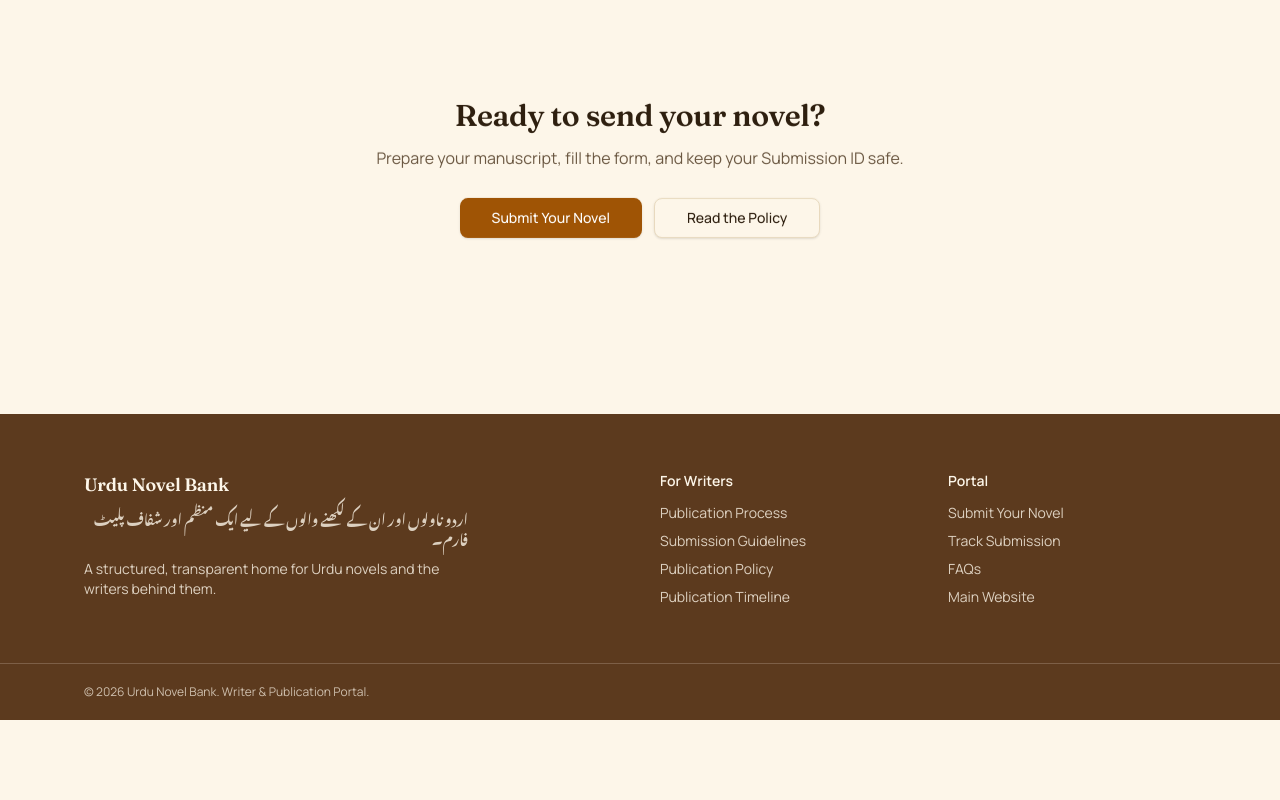
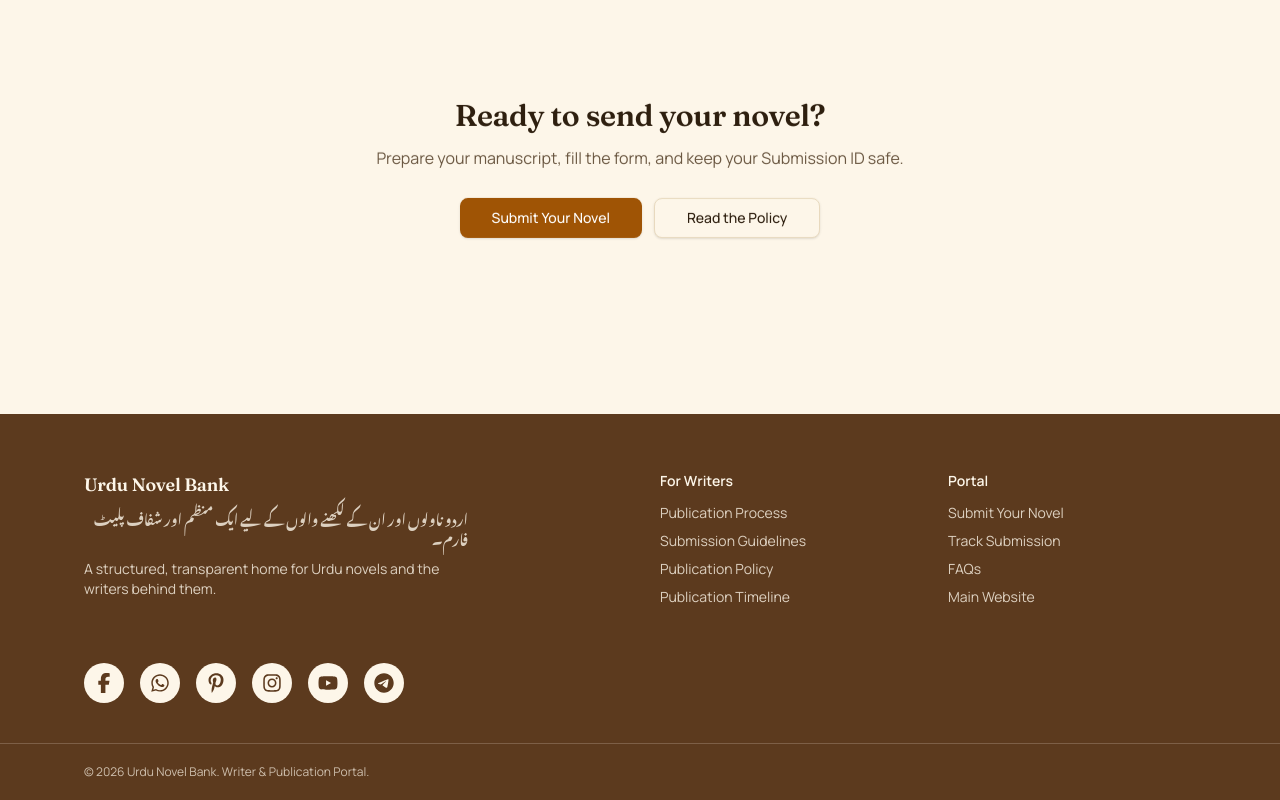
Before and after one commit to theusmandev/writers_portal_UNB, a React (Vite) app: page / in a window 1280 px wide. Shown: the part 2727-3527 px from the top of the page. Before the commit the page ends 3447 px from the top, so only its background shows below. Built offline with nearby package versions, Linux system fonts and the light colour scheme; no server answers; the database is empty; a web font is replaced by a local one.

Commit message:
feat: add social media icon links to footer

```diff
--- a/package.json
+++ b/package.json
@@ -62,6 +62,7 @@
     "react-day-picker": "^9.14.0",
     "react-dom": "^19.2.0",
     "react-hook-form": "^7.71.2",
+    "react-icons": "^5.7.0",
     "react-resizable-panels": "^4.6.5",
     "react-router-dom": "^7.18.2",
     "recharts": "^2.15.4",
--- a/src/components/portal/SiteFooter.tsx
+++ b/src/components/portal/SiteFooter.tsx
@@ -1,5 +1,15 @@
 import { Link } from "react-router-dom";
 import { site } from "@/data/content";
+import { FaWhatsapp, FaYoutube, FaInstagram, FaFacebookF, FaPinterestP, FaTelegram } from "react-icons/fa6";
+
+const socialLinks = [
+  { icon: FaFacebookF, url: "https://www.facebook.com/people/Urdu-novel-Bank/100090906471153/", label: "Follow us on Facebook" },
+  { icon: FaWhatsapp, url: "https://whatsapp.com/channel/0029VaurdEY0wajrnyeAl50Y", label: "Follow us on WhatsApp" },
+  { icon: FaPinterestP, url: "https://www.pinterest.com/urdunovelbanks/", label: "Follow us on Pinterest" },
+  { icon: FaInstagram, url: "https://www.instagram.com/urdunovelbank/", label: "Follow us on Instagram" },
+  { icon: FaYoutube, url: "https://youtube.com/@urdunovelbank", label: "Follow us on YouTube" },
+  { icon: FaTelegram, url: "https://t.me/urdunovelbank", label: "Follow us on Telegram" },
+];
 
 export function SiteFooter() {
   return (
@@ -61,6 +71,23 @@ export function SiteFooter() {
           </ul>
         </div>
       </div>
+      <div className="mx-auto flex max-w-6xl flex-wrap justify-center gap-4 px-5 pb-10 sm:justify-start">
+        {socialLinks.map((social, index) => {
+          const Icon = social.icon;
+          return (
+            <a
+              key={index}
+              href={social.url}
+              target="_blank"
+              rel="noopener noreferrer"
+              aria-label={social.label}
+              className="flex h-10 w-10 items-center justify-center rounded-full bg-background text-secondary transition-colors hover:bg-primary-glow hover:text-primary-foreground"
+            >
+              <Icon className="h-5 w-5" />
+            </a>
+          );
+        })}
+      </div>
       <div className="border-t border-secondary-foreground/20">
         <div className="mx-auto max-w-6xl px-5 py-5 text-xs opacity-70">
           © {new Date().getFullYear()} {site.name}. Writer &amp; Publication Portal.
```
Also changed, not shown: 1 other file (tests, documents, lock files or other folders).
